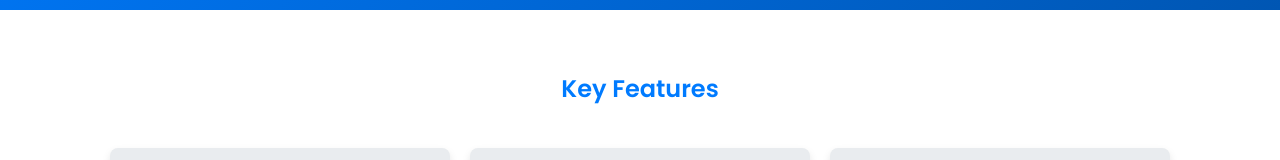
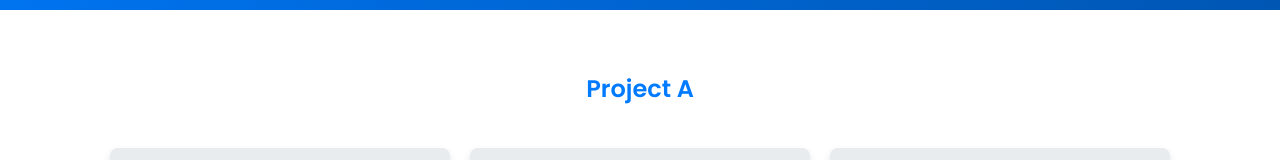
Before and after one commit to toyowitzmann/portfolio, a plain HTML site: page index.html in a window 1280 px wide. Shown: the part 334-494 px from the top of the page. Drawn offline with Linux system fonts and the light colour scheme.

Commit message:
Update index.html

```diff
--- a/index.html
+++ b/index.html
@@ -24,7 +24,7 @@
 
     <section class="info-section">
         <div class="container">
-            <h2>Key Features</h2>
+            <h2>Project A</h2>
             <div class="feature-grid">
                 <div class="feature-card">
                     <h3>&#9989; HTML Structure</h3>
```
